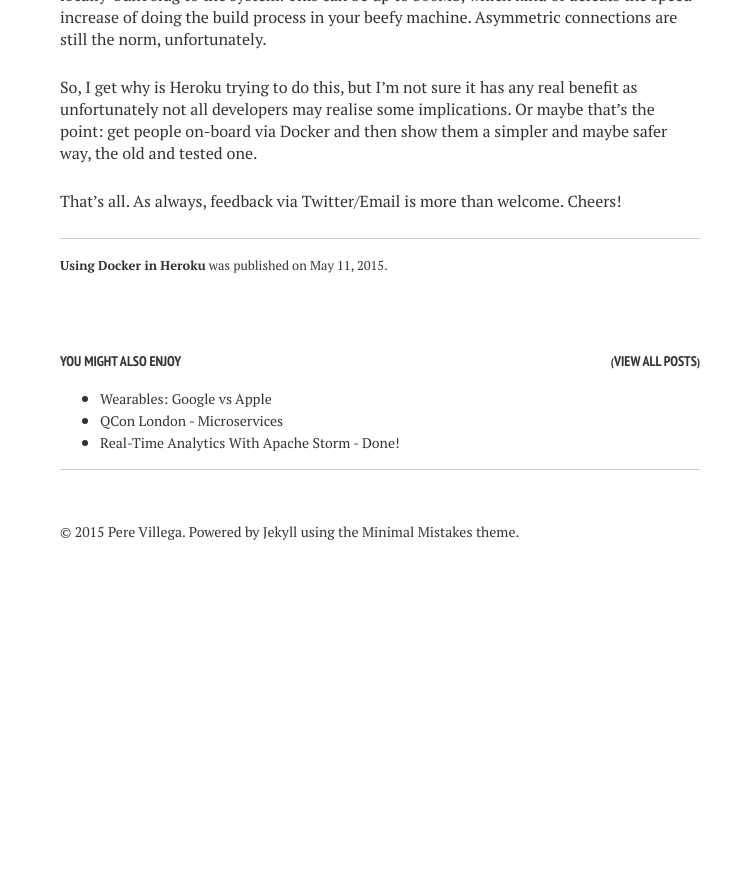
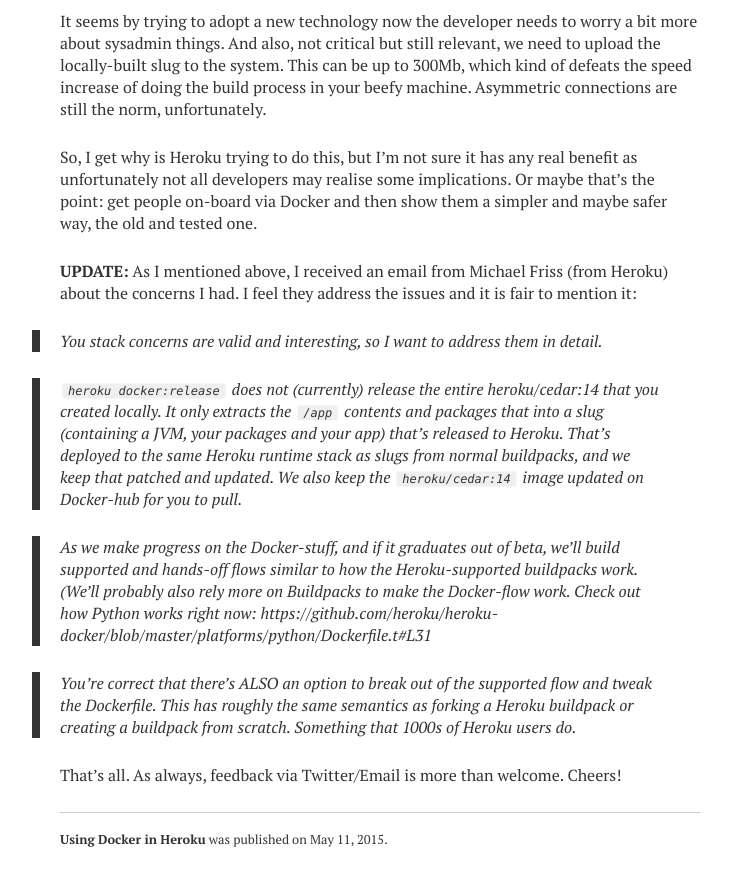
Before and after one commit to pvillega/old-blog-source, a Jekyll site: the page built from _posts/2015-05-11-using-docker-in-heroku.md, in a window 1280 px wide and 900 px high, scrolled down 4641 px. Shown: the top 886 px of the window, without its empty margins (260-991 px from the left). Built offline with Jekyll 4.4.1, drawn with Linux system fonts in a browser that asks for light colours; nearby versions of some CDN libraries; Markdown is read by kramdown in place of the engine named in the settings; before the commit the page ends 5231 px from its top, so only the background shows below that; some of the changed text lies outside the part shown.

Commit message:
Update to post

```diff
--- a/_posts/2015-05-11-using-docker-in-heroku.md
+++ b/_posts/2015-05-11-using-docker-in-heroku.md
@@ -10,6 +10,8 @@ date: 2015-05-11T19:32:24+01:00
 Heroku has announced [beta support](https://devcenter.heroku.com/articles/getting-started-with-scala-and-heroku-local-docker-development) for Docker containers running in its platform. As I have some time in my hands, I've tried how well it integrates.
 
 <!-- more -->
+
+**Updated 15/5/2015:** Michael Friss from Heroku sent me an email regarding the concerns I raised, update at the end with his comments.
 
 I have a confession to make before I start: I was a Heroku convert that left the flock but is heading back to it. Years ago, when Heroku added support for Play apps, I made the same mistake as many developers before: I built my own (crappy) blog engine. I don't know if the code is still around but for the sake of my employability I won't surface any link to it ;)
 
@@ -143,5 +145,15 @@ It seems by trying to adopt a new technology now the developer needs to worry a
 
 So, I get why is Heroku trying to do this, but I'm not sure it has any real benefit as unfortunately not all developers may realise some implications. Or maybe that's the point: get people on-board via Docker and then show them a simpler and maybe safer way, the old and tested one.
 
+**UPDATE:** As I mentioned above, I received an email from Michael Friss (from Heroku) about the concerns I had. I feel they address the issues and it is fair to mention it:
+
+>You stack concerns are valid and interesting, so I want to address them in detail.
+
+>`heroku docker:release` does not (currently) release the entire heroku/cedar:14 that you created locally. It only extracts the `/app` contents and packages that into a slug (containing a JVM, your packages and your app) that's released to Heroku. That's deployed to the same Heroku runtime stack as slugs from normal buildpacks, and we keep that patched and updated. We also keep the `heroku/cedar:14` image updated on Docker-hub for you to pull.
+
+>As we make progress on the Docker-stuff, and if it graduates out of beta, we'll build supported and hands-off flows similar to how the Heroku-supported buildpacks work. (We'll probably also rely more on Buildpacks to make the Docker-flow work. Check out how Python works right now: https://github.com/heroku/heroku-docker/blob/master/platforms/python/Dockerfile.t#L31
+
+>You're correct that there's ALSO an option to break out of the supported flow and tweak the Dockerfile. This has roughly the same semantics as forking a Heroku buildpack or creating a buildpack from scratch. Something that 1000s of Heroku users do.
+
 
 That's all. As always, feedback via Twitter/Email is more than welcome. Cheers!
```
